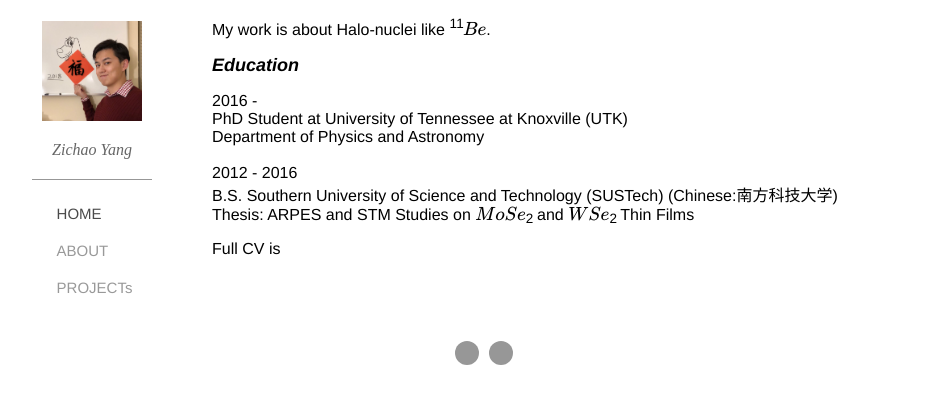
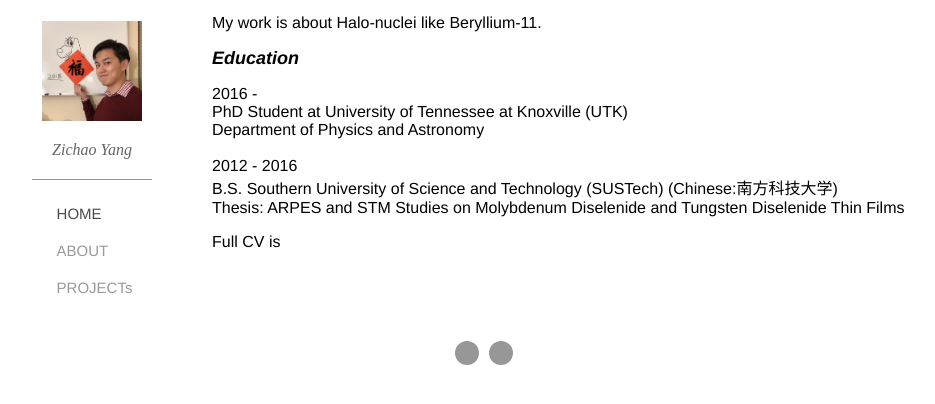
Before and after one commit to yangzichao/Blog, a plain HTML site: page index.html in a window 1280 px wide. Shown: the part 142-546 px from the top of the page, without its empty margins (156-1091 px from the left). Drawn offline with nearby package versions, Linux system fonts and the light colour scheme; some packages are replaced by stand-ins of ours; a script that the page names is missing; some icons are missing; a small style sheet from the web is missing.

Commit message:
Site updated: 2018-09-06 03:23:56

```diff
--- a/index.html
+++ b/index.html
@@ -90,7 +90,7 @@
         <!-- Main Content -->
         <font size="6" color="Black"><cite> <b> Zichao Yang </b> </cite> </font>
 <p>
-My work is about Halo-nuclei like $^{11}Be$.
+My work is about Halo-nuclei like Beryllium-11.
 </p>
 
 <font size="4" color="Black"><cite> <b> Education </b> </cite> </font>
@@ -101,7 +101,7 @@ Department of Physics and Astronomy <br>
 <br>
 2012 - 2016 <br>
 B.S. Southern University of Science and Technology (SUSTech) (Chinese:南方科技大学)<br>
-Thesis: ARPES and STM Studies on $MoSe_2$ and $WSe_2$ Thin Films
+Thesis: ARPES and STM Studies on Molybdenum Diselenide and Tungsten Diselenide Thin Films
 </p>
 
 
```
